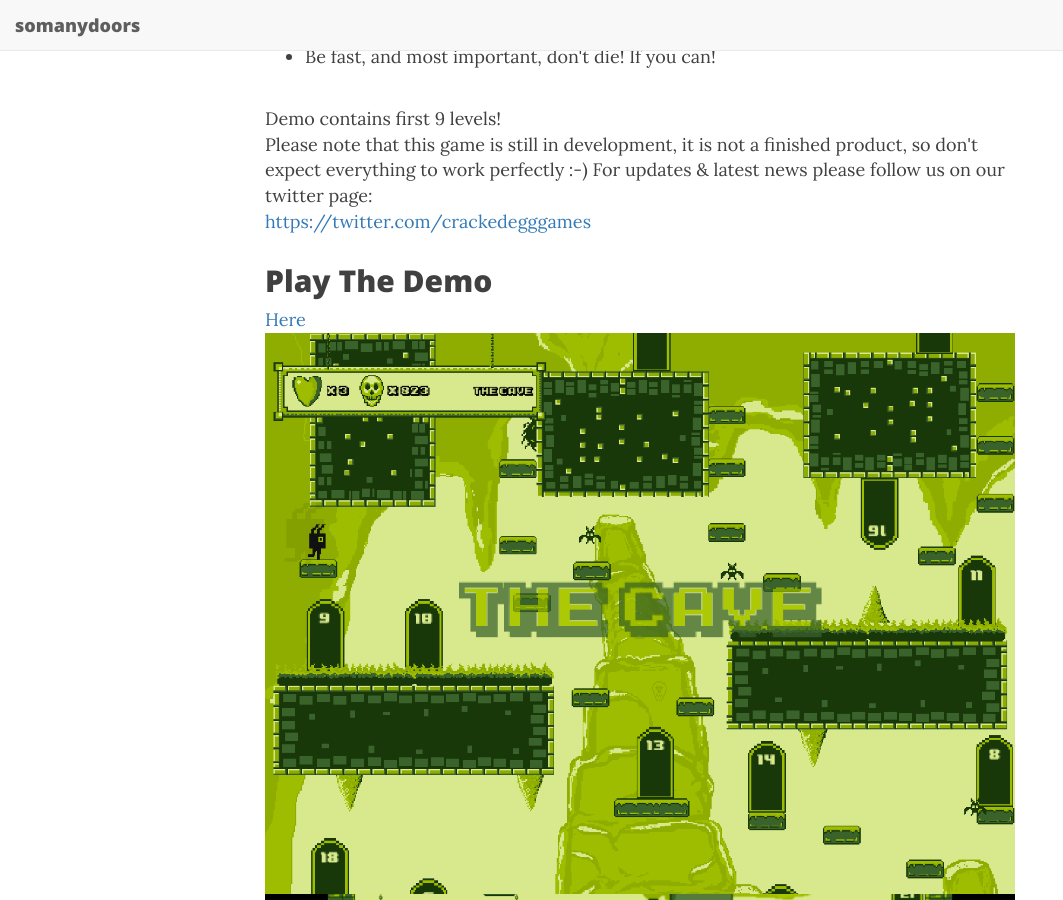
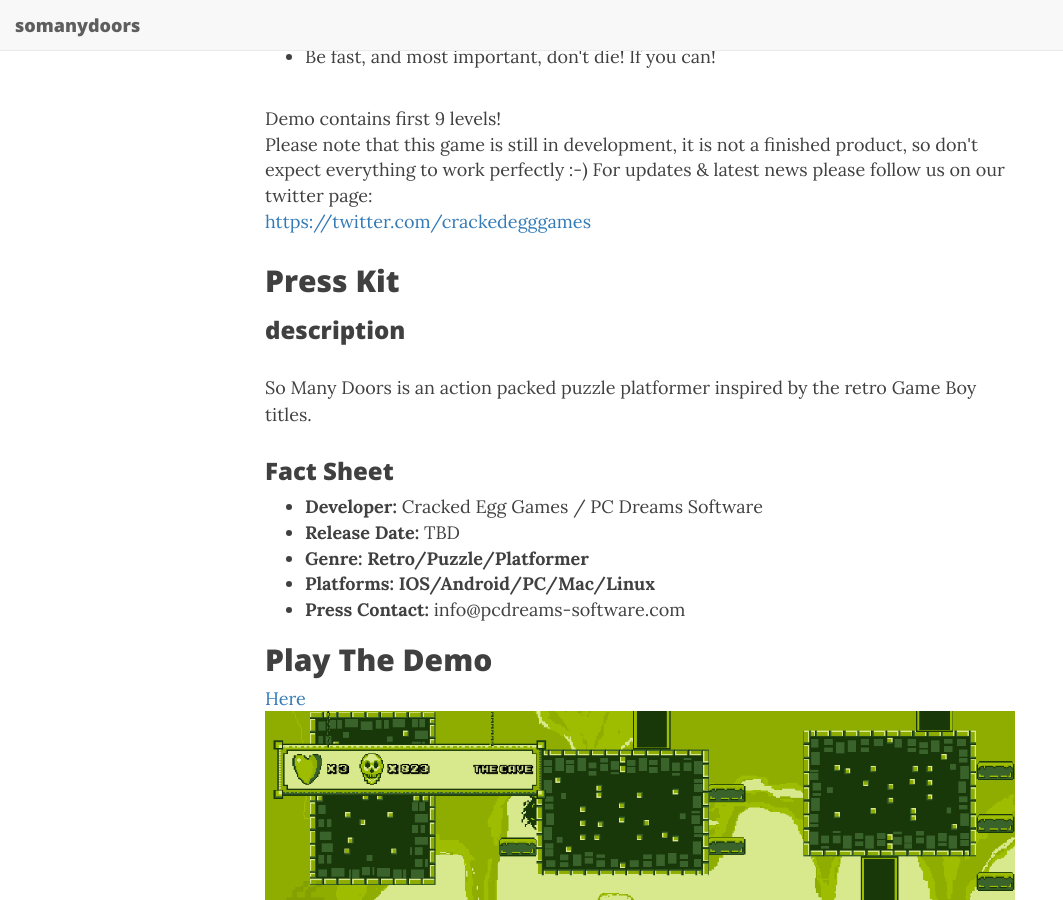
Before and after one commit to uareurapid/somanydoors, a Jekyll site: the page built from index.html, in a window 1280 px wide and 900 px high, scrolled down 394 px. Shown: the whole window, without its empty margins (0-1063 px from the left). Built offline with Jekyll 4.4.1, drawn with Linux system fonts in a browser that asks for light colours; nearby versions of some CDN libraries.

Commit message:
wip: start adding press kit

```diff
--- a/index.html
+++ b/index.html
@@ -29,15 +29,30 @@
 </p>
 <!--Whenever you commit to this repository, GitHub Pages will run [Jekyll](https://jekyllrb.com/) to rebuild the pages in your site, from the content in your Markdown files.-->
 
+<h2>Press Kit</h2>
+
+<h3>description</h3>
+<p>
+So Many Doors is an action packed puzzle platformer inspired by the retro Game Boy titles.
+</p>
+<h3>Fact Sheet</h3>
+<ul>
+    <li><strong>Developer:</strong> Cracked Egg Games / PC Dreams Software</li>
+    <li><strong>Release Date:</strong> TBD</li>
+    <li><strong>Genre: Retro/Puzzle/Platformer</strong></li>
+    <li><strong>Platforms: IOS/Android/PC/Mac/Linux</strong></li>
+    <li><strong>Press Contact: </strong>info@pcdreams-software.com</li>
+  </ul>
+
 <h2>Play The Demo</h2>
 
 <a href="https://uareurapid.github.com/somanydoors/SoManyDoors/index.html">Here</a>
 
-<img src="https://uareurapid.github.io/somanydoors/img/cave.png">
-<img src="https://uareurapid.github.io/somanydoors/img/3.png">
-<img src="https://uareurapid.github.io/somanydoors/img/4.png">
-<img src="https://uareurapid.github.io/somanydoors/img/5.png">
-<img src="https://uareurapid.github.io/somanydoors/img/6.png">
+<img src="https://uareurapid.github.io/somanydoors/img/cave.png"><br/>
+<img src="https://uareurapid.github.io/somanydoors/img/3.png"></br>
+<img src="https://uareurapid.github.io/somanydoors/img/4.png"></br>
+<img src="https://uareurapid.github.io/somanydoors/img/5.png"></br>
+<img src="https://uareurapid.github.io/somanydoors/img/6.png"></br>
 <img src="https://uareurapid.github.io/somanydoors/img/7.png">
 <div class="posts-list">
   {% for post in paginator.posts %}
```
